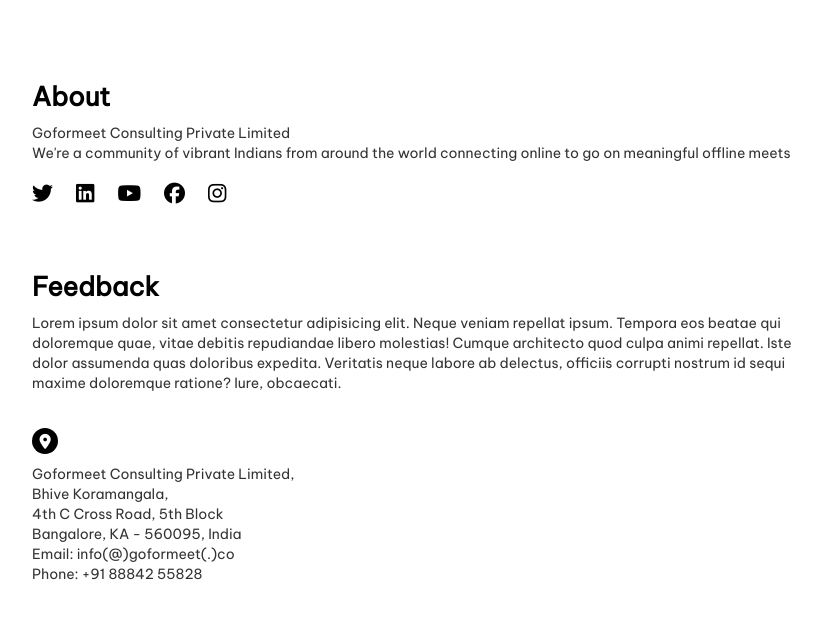
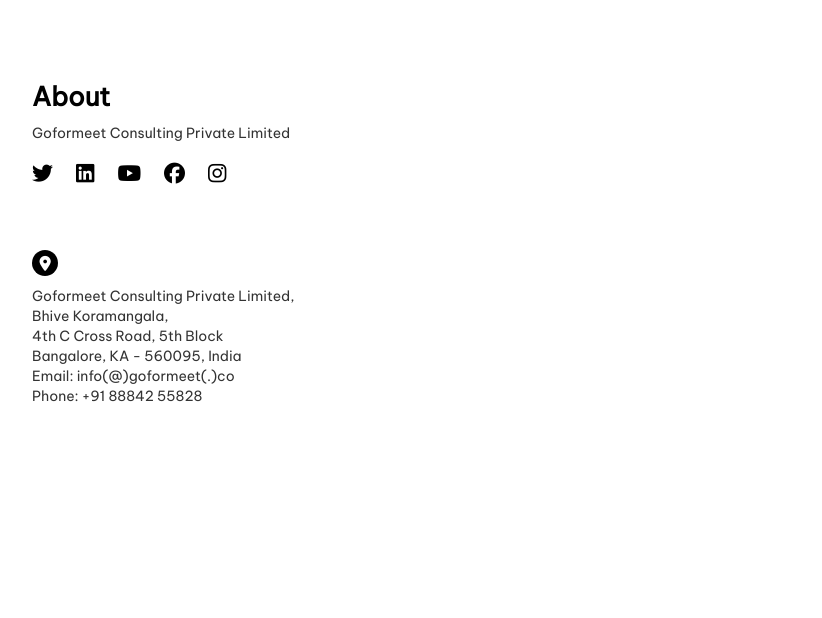
Before and after one commit to Prashob-Victaman/Goformeet_contact, a plain HTML site: page index.html in a window 1280 px wide. Shown: the whole page, without its empty margins (224-1046 px from the left). Drawn offline with Linux system fonts and the light colour scheme.

Commit message:
Update index.html

```diff
--- a/index.html
+++ b/index.html
@@ -14,7 +14,6 @@
             <h1 class="privacy-heading">About</h1>
             <p class="privacy-description">
                 Goformeet Consulting Private Limited <br />
-                We're a community of vibrant Indians from around the world connecting online to go on meaningful offline meets
             </p>
             <div class="footer-social-media">
                 <a href="https://www.twitter.com/"><i class="fa-brands fa-twitter social-icon"></i></a>
@@ -24,16 +23,7 @@
                 <a href="https://www.instagram.com/"><i class="fa-brands fa-instagram social-icon"></i></a>
             </div>
         </div>
-        <div class="privacy-content">
-            <h1 class="privacy-heading">Feedback</h1>
-            <p class="privacy-description">
-                Lorem ipsum dolor sit amet consectetur adipisicing elit. Neque veniam repellat ipsum.
-                Tempora eos beatae qui doloremque quae, vitae debitis repudiandae libero molestias! Cumque
-                architecto quod culpa animi repellat. Iste dolor assumenda quas doloribus expedita.
-                Veritatis neque labore ab delectus, officiis corrupti nostrum id sequi maxime doloremque
-                ratione? Iure, obcaecati.
-            </p>
-        </div>
+
         <div class="privacy-content">
             <div class="location-icon-con">
                 <i class="fa-solid fa-location-dot location-icon"></i>
```
